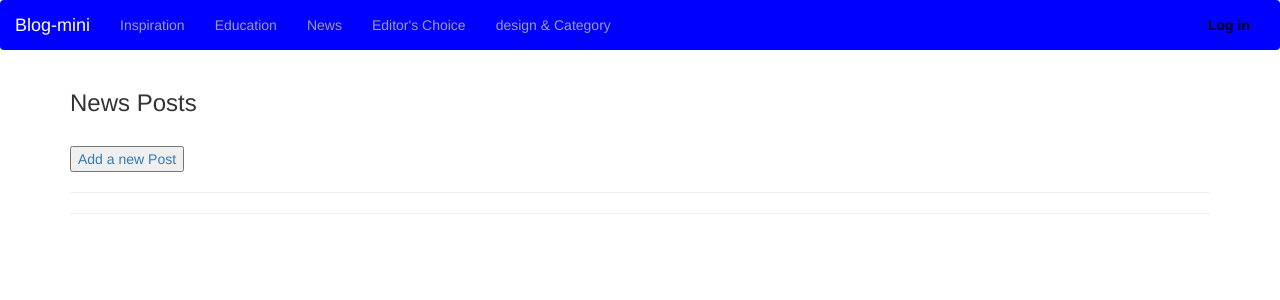
After one commit to feysal-Ibrahim/My-Blog, a Flask app: page /News/posts/ in a window 1280 px wide. The commit adds this page. Shown: the top 300 px of the page. Run offline with Flask 2, Linux system fonts and the light colour scheme; data that the repository does not hold is empty; some libraries are stand-ins or nearby versions.

Commit message:
add index view function

```diff
--- a/app/__init__.py
+++ b/app/__init__.py
@@ -14,8 +14,6 @@ db = SQLAlchemy()
 login_manager = LoginManager()
 login_manager.session_protection = 'strong'
 login_manager.login_view = 'auth.login'
-
-
 def create_app(config_name):
 
     app = Flask(__name__)
@@ -32,9 +30,12 @@ def create_app(config_name):
     db.init_app(app)
     login_manager.init_app(app)
 
+
     # Registering the blueprint
     from .main import main as main_blueprint
     app.register_blueprint ( main_blueprint )
+
+    # configure UploadSet
 
     # Will add the views and forms
 
--- a/app/main/views.py
+++ b/app/main/views.py
@@ -1,5 +1,7 @@
-from flask import render_template, url_for, flash, redirect, request, abort
+from flask import render_template, request, redirect, url_for, abort
 from . import main
+from .forms import CommentsForm, UpdateProfile, PostForm, UpvoteForm
+from ..models import Comment, Post, User,Role,PostCategory
 from flask_login import login_required, current_user
 from .. import db
 
@@ -16,3 +18,187 @@ def index():
     title = 'Home - Welcome to The best Movie Review Website Online'
 
     return render_template ( 'index.html' , title=title)
+
+
+#  end of index root functions
+
+
+@main.route ( '/inspiration/posts/' )
+def inspiration():
+    '''
+    View root page function that returns the index page and its data
+    '''
+    title = 'inspiration'
+
+    posts = Post.get_all_posts()
+
+    return render_template ('inspiration.html', title=title, posts=posts)
+
+
+#  end of Inspiration root functions
+
+
+@main.route ('/Editors/posts/')
+def Editors():
+    '''
+    View root page function that returns the index page and its data
+    '''
+    title = 'promotion posts'
+
+    posts = Post.get_all_posts ( )
+
+    return render_template ( 'Editors.html' , title=title , posts=posts )
+
+#  end of promotion root functions
+
+
+@main.route ( '/Education/posts/' )
+def Education():
+    '''
+    View root page function that returns the index page and its data
+    '''
+    title = 'Product posts'
+    posts = Post.get_all_posts ( )
+    return render_template ( 'Education.html' , title=title , posts=posts )
+
+
+#  end of Education root functions
+
+@main.route ( '/News/posts/' )
+def News():
+    '''
+    View root page function that returns the index page and its data
+    '''
+    title = 'Product Pitches'
+    posts = Post.get_all_posts ( )
+    return render_template ( 'News.html' , title=title , posts=posts )
+
+#  end of News root functions
+
+@main.route('/post/<int:post_id>')
+def post(post_id):
+
+    '''
+    View pitch page function that returns the post details page and its data
+    '''
+    found_post= get_post(post_id)
+    title = post_id
+    post_comments = Comment.get_comments(post_id)
+
+    return render_template('post.html',title= title ,found_post= found_post, post_comments= post_comments)
+
+@main.route('/search/<post_name>')
+def search(post_name):
+    '''
+    View function to display the search results
+    '''
+    searched_posts = search_post(post_name)
+    title = f'search results for {post_name}'
+
+    return render_template('search.html',title=title,posts= searched_posts)
+
+
+@main.route('/post/new/', methods = ['GET','POST'])
+@login_required
+def new_post():
+    '''
+    Function that creates new posts
+    '''
+    form = PostForm()
+
+
+    if category is None:
+        abort( 404 )
+
+    if form.validate_on_submit():
+        post= form.content.data
+        category_id = form.category_id.data
+        new_post= Post(post= post, category_id= category_id)
+
+        new_post.save_pitch()
+        return redirect(url_for('main.index'))
+
+    return render_template('new_post.html', new_PostForm= form, category= category)
+
+
+@main.route('/category/<int:id>')
+def category(id):
+    '''
+    function that returns posts based on the entered category id
+    '''
+    category = PostCategory.query.get(id)
+
+    if category is None:
+        abort(404)
+
+    posts_in_category = Post.get_post(id)
+    return render_template('category.html' ,category= category, postss= posts_in_category)
+
+@main.route('/post/comments/new/<int:id>',methods = ['GET','POST'])
+@login_required
+def new_comment(id):
+    form = CommentsForm()
+    vote_form = UpvoteForm()
+    if form.validate_on_submit():
+        new_comment = Comment(post_id =id,comment=form.comment.data,username=current_user.username,votes=form.vote.data)
+        new_comment.save_comment()
+        return redirect(url_for('main.index'))
+    #title = f'{pitch_result.id} review'
+    return render_template('new_comment.html',comment_form=form, vote_form= vote_form)
+
+@main.route('/user/<uname>/update/pic',methods= ['POST'])
+@login_required
+def update_pic(uname):
+    user = User.query.filter_by(username = uname).first()
+    if 'photo' in request.files:
+        filename = photos.save(request.files['photo'])
+        path = f'photos/{filename}'
+        user.profile_pic_path = path
+        db.session.commit()
+    return redirect(url_for('main.profile',uname=uname))
+
+@main.route('/user/<uname>')
+def profile(uname):
+    user = User.query.filter_by(username = uname).first()
+
+    if user is None:
+        abort(404)
+
+    return render_template("profile/profile.html", user = user)
+
+
+@main.route ( '/user/<uname>/update' , methods=['GET' , 'POST'] )
+@login_required
+def update_profile(uname):
+    user = User.query.filter_by ( username=uname ).first ( )
+    if user is None:
+        abort ( 404 )
+
+    form = UpdateProfile ( )
+
+    if form.validate_on_submit ( ):
+        user.bio = form.bio.data
+
+        db.session.add ( user )
+        db.session.commit ( )
+
+        return redirect ( url_for ( '.profile' , uname=user.username ) )
+
+    return render_template ( 'profile/update.html' , form=form )
+
+@main.route('/view/comment/<int:id>')
+def view_comments(id):
+    '''
+    Function that returs  the comments belonging to a particular pitch
+    '''
+    comments = Comment.get_comments(id)
+    return render_template('view_comments.html',comments = comments, id=id)
+
+
+@main.route('/test/<int:id>')
+def test(id):
+    '''
+    this is route for basic testing
+    '''
+    post =Post.query.filter_by(id=1).first()
+    return render_template('test.html',post= post)
--- a/app/models.py
+++ b/app/models.py
@@ -53,7 +53,7 @@ class Post ( db.Model ):
     __tablename__ = 'post'
 
     id = db.Column ( db.Integer , primary_key=True )
-    pitch = db.Column ( db.String )
+    post = db.Column ( db.String )
     category_id = db.Column ( db.Integer )
     user_id = db.Column ( db.Integer , db.ForeignKey ( "users.id" ) )
     comments = db.relationship ( 'Comment' , backref='post' , lazy="dynamic" )
@@ -70,15 +70,15 @@ class Post ( db.Model ):
         '''
         Function that queries the databse and returns all the posts
         '''
-        return Post.query.all ( )
+        return Post.query.all ()
 
     @classmethod
-    def get_posts_by_category(cls , cat_id):
+    def get_posts_by_category(cls , mall_id):
         '''
         Function that queries the databse and returns posts based on the
         category passed to it
         '''
-        return Post.query.filter_by ( category_id=cat_id )
+        return Post.query.filter_by ( category_id=mall_id )
 
 
 class Comment ( db.Model ):
--- /dev/null
+++ b/app/templates/News.html
@@ -0,0 +1,20 @@
+{% extends 'base.html'%}
+{% import 'macros.html' as macro%}
+
+{% block content %}
+
+    <div class="container">
+        <h3>News Posts</h3>
+        <a href="{{url_for('main.new_post')}}">
+            <br>
+           <button>Add a new Post</button>
+        </a>
+
+        <hr>
+
+            {{macro.displayPostsInCategories(posts,4)}}
+        <hr>
+
+    </div>
+
+{% endblock %}
--- a/app/templates/macros.html
+++ b/app/templates/macros.html
@@ -1,6 +1,44 @@
-{% macro displayPitchList(pitch_list) %}
-{% for pitch in pitch_list %}
+{% macro displayPostList(posts_list) %}
+{% for post in posts_list %}
+ <div class="panel style="style="box-shadow: 5px 5px 5px 5px #f2f2f2; padding:10px; text-align:center;">
+          <p>{{pitch.pitch}}</p>
+          <br>
+          <a href="{{url_for('main.new_comment',id=pitch.id)}}">Add a Comment</a>&nbsp;&nbsp;|
+          <a href="{{url_for('main.view_comments',id=pitch.id)}}">View Comments</a>&nbsp;&nbsp;|
+          <a href="{{url_for('main.new_comment',id=pitch.id)}}">Vote</a>
+      </div>
+    {% endfor %}
 
+{% endmacro %}
+
+
+
+<!-- Displaying comments macro -->
+{% macro displayComments(list_of_comments) %}
+{% for comment in list_of_comments  %}
+<div class="row">
+
+          <div class="col-xs-2 col-sm-2 col-md-4 col-lg-4">
+            <h4>Author</h4>
+            <p>{{comment.user.username}}</p>
+          </div>
+          <div class="col-xs-10 col-sm-10 col-md-8 col-lg-8">
+            <h2> <a href="{{url_for('main.single_comment',id=comment.id)}}">{{comment.post_title}}</a> </h2>
+          </div>
+        </div>
 
 {% endfor %}
 {% endmacro %}
+
+{% macro displayPostsInCategories(posts,id)%}
+  {% for post in posts %}
+    {% if post.category_id==id%}
+        <div class="panel style="style="box-shadow: 5px 5px 5px 5px #f2f2f2; padding:10px;">
+            <p>{{post.post}}</p>
+            <a href="{{url_for('main.new_comment',id=post.id)}}">Add a Comment</a>&nbsp;&nbsp;|
+            <a href="{{url_for('main.view_comments',id=post.id)}}">View Comments</a>&nbsp;&nbsp;|
+            <a href="{{url_for('main.new_comment',id=post.id)}}">Vote</a>
+        </div>
+    {% endif%}
+  {% endfor %}
+{% endmacro%}
--- a/app/templates/navbar.html
+++ b/app/templates/navbar.html
@@ -1,4 +1,4 @@
-<div class="navbar navbar-inverse" role="navigation">
+<div class="navbar navbar-inverse" role="navigation" style="background-color:blue; border:white;">
        <div class="container-fluid">
            <div class="navbar-header">
                <button type="button" class="navbar-toggle" data-toggle="collapse" data-target=".navbar-collapse">
@@ -11,21 +11,20 @@
            </div>
            <div class="navbar-collapse collapse">
                <ul class="nav navbar-nav">
-                   <li><a href="/">Inspiration</a></li>
-                    <li><a href="/">Education</a></li>
-                    <li><a href="/">News</a></li>
-                    <li><a href="/">Editor's Choice</a></li>
+                   <li><a href="/inspiration/posts/">Inspiration</a></li>
+                    <li><a href="/Education/posts/">Education</a></li>
+                    <li><a href="/News/posts/">News</a></li>
+                    <li><a href="/Editors/posts/">Editor's Choice</a></li>
                     <li><a href="/">design & Category</a></li>
                    </a>
                </ul>
               <ul class="nav navbar-nav navbar-right">
                   {% if current_user.is_authenticated %}
-                  <li><a href="{{url_for('main.profile',uname=current_user.username)}}">Profile</a></li><
-                  <li><a class="nav-item nav-link" href="{{ url_for('main.new_pitch') }}">New Pitch</a></li>
-                  <li style="color:white;padding:15px;">{{current_user.username}}</li>
-                  <li><a href="{{url_for('auth.logout')}}">Sign out</a></li>
-                  {% else %}
-                  <li><a href="{{url_for('auth.login')}}">Sign in</a></li>
+                    <li><a href="{{url_for('main.profile',uname=current_user.username)}}" style="color:black; font-weight:bolder;">Profile</a></li>
+                <li><a href="{{url_for('main.profile',uname=current_user.username)}}" style="color:black; font-weight:bolder;">{{current_user.username}}</a></li>
+                <li><a href="{{url_for('auth.logout')}}" style="color:black; font-weight:bolder;">Sign out</a></li>
+                {% else %}
+                <li><a href="{{url_for('auth.login')}}" style="color:black; font-weight:bolder;">Log in</a></li>
 
                   {%endif%}
                 </ul>
@@ -33,4 +32,5 @@
                     </div>
 
        </div>
+
 </div>
```
Also changed, not shown: app/main/forms.py (+24 -0 lines), app/templates/Editors.html (added, +23 -0 lines), app/templates/Education.html (added, +22 -0 lines), app/templates/category.html (added, +12 -0 lines), app/templates/comment.html (added, +16 -0 lines), app/templates/index.html (+56 -3 lines), app/templates/inspiration.html (added, +20 -0 lines), app/templates/post.html (added, +31 -0 lines), app/templates/test.html (added, +11 -0 lines), migrations/versions/21bb0df3528b_migrate.py (deleted, +0 -50 lines), migrations/versions/2422e559955d_migrate.py (deleted, +0 -69 lines), migrations/versions/61ea9c1ccbdc_migrate.py (deleted, +0 -69 lines).
